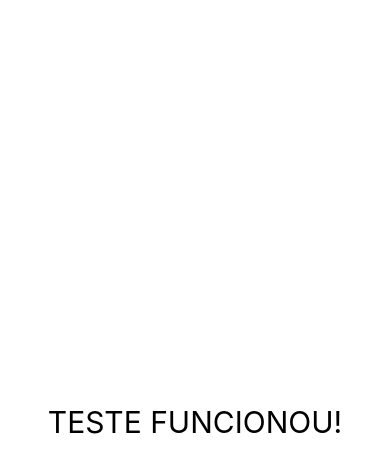
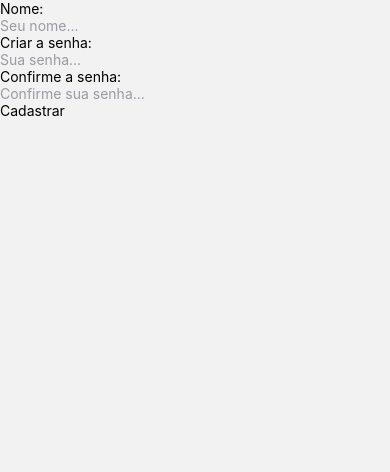
Before and after one commit to erikSug/CHECKPOINT3-TYPESCRIPT, a React Native app: screen /Cadastro in a window 390 px wide. Before the commit this address had no page. Shown: the top 472 px of the page. Built offline with nearby package versions, Linux system fonts and the light colour scheme.

Commit message:
feat: Criando os components para o cadastro

```diff
--- a/App.tsx
+++ b/App.tsx
@@ -4,7 +4,7 @@ import { NavigationContainer } from '@react-navigation/native';
 import { createNativeStackNavigator } from '@react-navigation/native-stack';
 import { RootStackParamList } from './types';
 import LoginScreen from './screens/LoginScreen';
-
+import CadastroScreen from './screens/CadastroScreen';
 // STACK: uma tela por cima da outra. É a raiz do app
 const Stack = createNativeStackNavigator<RootStackParamList>();
 
@@ -12,7 +12,7 @@ const App = (): JSX.Element => {
   return (
     <NavigationContainer>
       <Stack.Navigator>
-        <Stack.Screen name='Login' component={LoginScreen} options={{ headerShown: false }}></Stack.Screen>
+        <Stack.Screen name='Cadastro' component={CadastroScreen} options={{ headerShown: false }}></Stack.Screen>
       </Stack.Navigator>
     </NavigationContainer>
   );
--- /dev/null
+++ b/screens/CadastroScreen.tsx
@@ -0,0 +1,52 @@
+import { useState, useEffect, type JSX } from 'react'
+import {
+    View, Text, TextInput, TouchableOpacity, KeyboardAvoidingView, Platform, StyleSheet,
+} from 'react-native';
+const CadastroScreen = (): JSX.Element => {
+    const [user, setUser] = useState<string>('');
+    const [password, setPassword] = useState<string>('');
+    const [passwordConfirm, setPasswordConfirm] = useState<string>('');
+
+    const changeUser = (text: string): void => {
+        setUser(text);
+    }
+    const changePassword = (text: string): void => {
+        setUser(text);
+    }
+    const changePasswordConfirm = (text: string): void => {
+        setPasswordConfirm(text);
+    }
+    return (
+        <KeyboardAvoidingView
+            behavior={Platform.OS === 'ios' ? 'padding' : 'height'}>
+            <View>
+                <Text>Nome: </Text>
+                <TextInput
+                    placeholder="Seu nome..."
+                    placeholderTextColor="#9A9AA3"
+                    value={user}
+                    onChangeText={changeUser}
+                />
+                <Text>Criar a senha: </Text>
+                <TextInput
+                    placeholder="Sua senha..."
+                    placeholderTextColor="#9A9AA3"
+                    value={password}
+                    onChangeText={changePassword}
+                />
+                <Text>Confirme a senha: </Text>
+                <TextInput
+                    placeholder="Confirme sua senha..."
+                    placeholderTextColor="#9A9AA3"
+                    value={passwordConfirm}
+                    onChangeText={changePasswordConfirm}
+                />
+            </View>
+            <TouchableOpacity>
+                <Text>Cadastrar</Text>
+            </TouchableOpacity>
+        </KeyboardAvoidingView>
+    )
+}
+
+export default CadastroScreen
--- a/screens/LoginScreen.tsx
+++ b/screens/LoginScreen.tsx
@@ -4,18 +4,11 @@ import {
 } from 'react-native';
 const LoginScreen = (): JSX.Element => {
     return (
-        <View
-            style={{
-                flex: 1,
-                backgroundColor: 'white',
-                justifyContent: 'center',
-                alignItems: 'center',
-            }}
-        >
-            <Text style={{ color: 'black', fontSize: 30 }}>
-                TESTE FUNCIONOU!
-            </Text>
-        </View>
+        <KeyboardAvoidingView
+            behavior={Platform.OS === 'ios' ? 'padding' : 'height'}>
+
+
+        </KeyboardAvoidingView>
     )
 }
 
--- a/types.ts
+++ b/types.ts
@@ -12,5 +12,6 @@ export interface Music {
 
 export type RootStackParamList = {
   Login: undefined;
+  Cadastro: undefined;
   Detail: { music: Music };
 };
```
